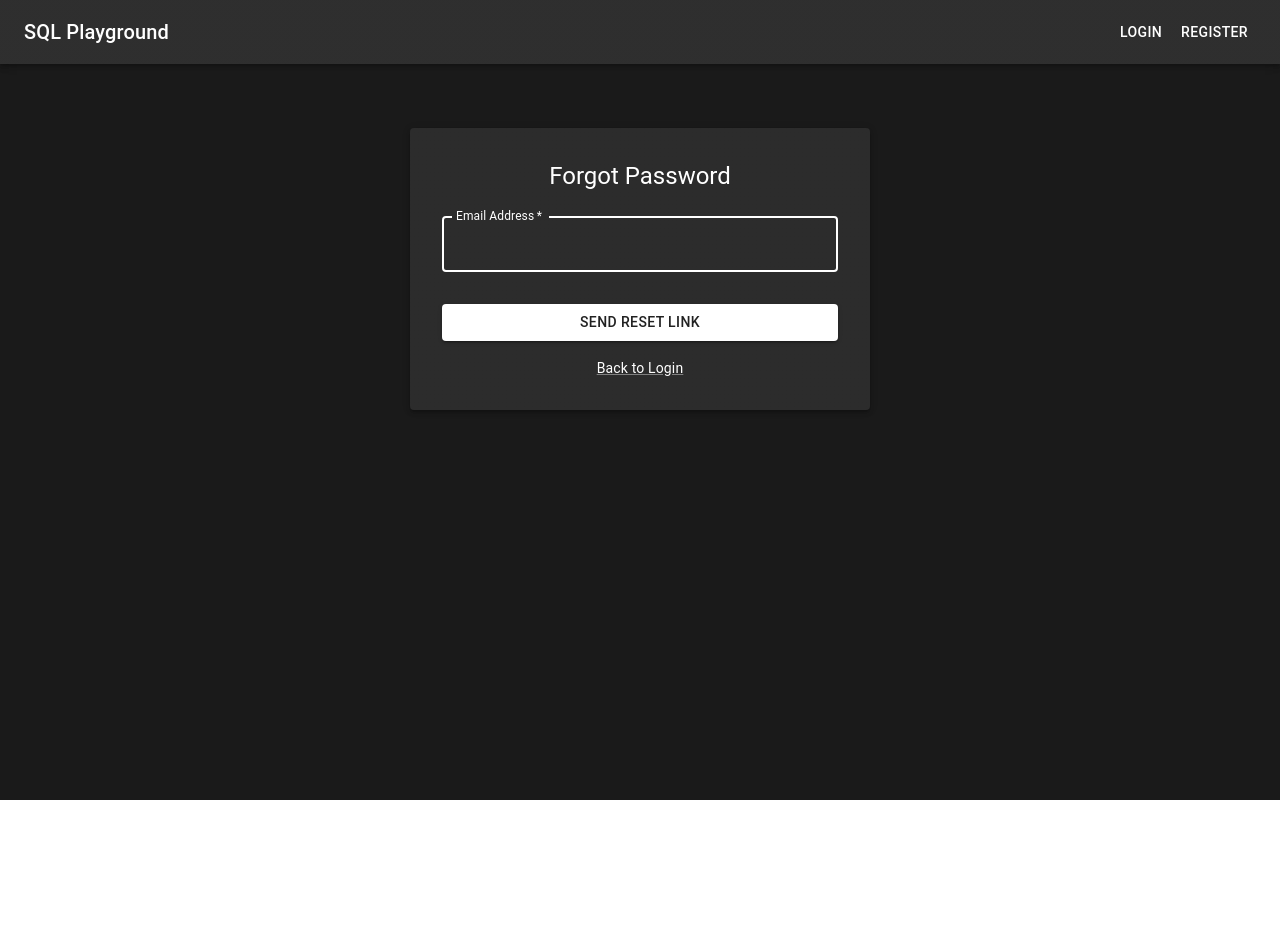
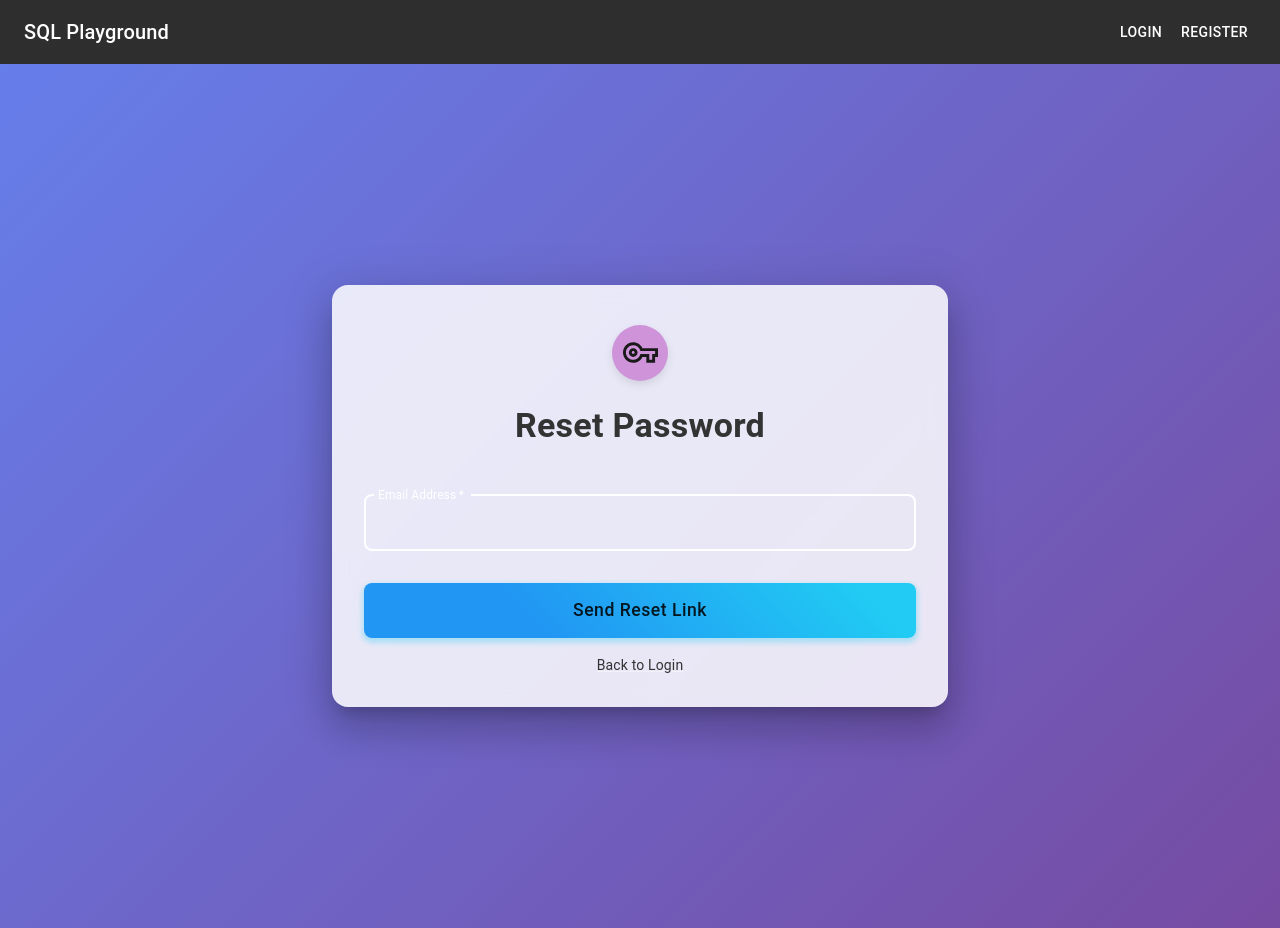
Before and after one commit to Harith-Y/SQL-Playground, a React (Create React App) app in the folder client/: page /forgotpassword in a window 1280 px wide. Before the commit the page ends 800 px from the top, so only its background shows below. Built offline with nearby package versions, Linux system fonts and the light colour scheme; no server answers.

Commit message:
Refactor authentication components to enhance UI consistency and user experience; update layout, styling, and add icons for Login, Register, and Forgot Password pages.

```diff
--- a/client/src/components/ForgotPassword.tsx
+++ b/client/src/components/ForgotPassword.tsx
@@ -1,16 +1,18 @@
 import React, { useState } from 'react';
 import { useNavigate } from 'react-router-dom';
 import {
-  Container,
   Box,
-  Typography,
   TextField,
   Button,
+  Typography,
+  Container,
   Paper,
+  Link,
   Alert,
-  Link,
+  Avatar,
 } from '@mui/material';
 import { sendPasswordReset } from '../services/firebase';
+import VpnKeyOutlinedIcon from '@mui/icons-material/VpnKeyOutlined';
 
 const ForgotPassword = () => {
   const navigate = useNavigate();
@@ -37,36 +39,78 @@ const ForgotPassword = () => {
   };
 
   return (
-    <Container component="main" maxWidth="xs">
     <Box
       sx={{
-          marginTop: 8,
+        minHeight: '100vh',
+        background: 'linear-gradient(135deg, #667eea 0%, #764ba2 100%)',
+        display: 'flex',
+        alignItems: 'center',
+        justifyContent: 'center',
+        py: 4,
+      }}
+    >
+      <Container maxWidth="sm">
+        <Box
+          sx={{
             display: 'flex',
             flexDirection: 'column',
             alignItems: 'center',
           }}
         >
           <Paper
-          elevation={3}
+            elevation={24}
             sx={{
               padding: 4,
               display: 'flex',
               flexDirection: 'column',
               alignItems: 'center',
               width: '100%',
+              borderRadius: 4,
+              background: 'rgba(255, 255, 255, 0.85)',
+              backdropFilter: 'blur(10px)',
+              transition: 'transform 0.3s ease-in-out',
+              '&:hover': {
+                transform: 'translateY(-5px)',
+              },
+              '& .MuiTypography-root': {
+                color: '#333',
+              },
+              '& .MuiInputLabel-root': {
+                color: '#333',
+              },
+              '& .MuiOutlinedInput-root': {
+                color: '#333',
+                '& fieldset': {
+                  borderColor: 'rgba(0, 0, 0, 0.23)',
+                },
+                '&:hover fieldset': {
+                  borderColor: 'primary.main',
+                },
+              },
             }}
           >
-          <Typography component="h1" variant="h5">
-            Forgot Password
+            <Avatar
+              sx={{
+                m: 1,
+                bgcolor: 'secondary.main',
+                width: 56,
+                height: 56,
+                boxShadow: '0 4px 8px rgba(0,0,0,0.1)',
+              }}
+            >
+              <VpnKeyOutlinedIcon fontSize="large" />
+            </Avatar>
+            <Typography component="h1" variant="h4" sx={{ mt: 2, mb: 3, fontWeight: 'bold' }}>
+              Reset Password
             </Typography>
             <Box component="form" onSubmit={handleSubmit} sx={{ mt: 1, width: '100%' }}>
               {error && (
-              <Alert severity="error" sx={{ mb: 2 }}>
+                <Alert severity="error" sx={{ mb: 2, borderRadius: 2 }}>
                   {error}
                 </Alert>
               )}
               {success && (
-              <Alert severity="success" sx={{ mb: 2 }}>
+                <Alert severity="success" sx={{ mb: 2, borderRadius: 2 }}>
                   {success}
                 </Alert>
               )}
@@ -81,12 +125,32 @@ const ForgotPassword = () => {
                 autoFocus
                 value={email}
                 onChange={(e) => setEmail(e.target.value)}
+                sx={{
+                  '& .MuiOutlinedInput-root': {
+                    borderRadius: 2,
+                    '&:hover fieldset': {
+                      borderColor: 'primary.main',
+                    },
+                  },
+                }}
               />
               <Button
                 type="submit"
                 fullWidth
                 variant="contained"
-              sx={{ mt: 3, mb: 2 }}
+                sx={{
+                  mt: 3,
+                  mb: 2,
+                  py: 1.5,
+                  borderRadius: 2,
+                  textTransform: 'none',
+                  fontSize: '1.1rem',
+                  background: 'linear-gradient(45deg, #2196F3 30%, #21CBF3 90%)',
+                  boxShadow: '0 3px 5px 2px rgba(33, 203, 243, .3)',
+                  '&:hover': {
+                    background: 'linear-gradient(45deg, #1976D2 30%, #1E88E5 90%)',
+                  },
+                }}
                 disabled={loading}
               >
                 {loading ? 'Sending...' : 'Send Reset Link'}
@@ -96,7 +160,13 @@ const ForgotPassword = () => {
                   component="button"
                   variant="body2"
                   onClick={() => navigate('/login')}
-                sx={{ cursor: 'pointer' }}
+                  sx={{
+                    cursor: 'pointer',
+                    color: 'primary.main',
+                    '&:hover': {
+                      textDecoration: 'underline',
+                    },
+                  }}
                 >
                   Back to Login
                 </Link>
@@ -105,6 +175,7 @@ const ForgotPassword = () => {
           </Paper>
         </Box>
       </Container>
+    </Box>
   );
 };
 
--- a/client/src/components/Login.tsx
+++ b/client/src/components/Login.tsx
@@ -8,8 +8,10 @@ import {
   Container,
   Paper,
   Link,
+  Avatar,
 } from '@mui/material';
 import { loginUser } from '../services/firebase';
+import LockOutlinedIcon from '@mui/icons-material/LockOutlined';
 
 const Login = () => {
   const navigate = useNavigate();
@@ -40,29 +42,71 @@ const Login = () => {
   };
 
   return (
+    <Box
+      sx={{
+        minHeight: '100vh',
+        background: 'linear-gradient(135deg, #667eea 0%, #764ba2 100%)',
+        display: 'flex',
+        alignItems: 'center',
+        justifyContent: 'center',
+        py: 4,
+      }}
+    >
       <Container maxWidth="sm">
         <Box
           sx={{
-          marginTop: 8,
             display: 'flex',
             flexDirection: 'column',
             alignItems: 'center',
           }}
         >
           <Paper
-          elevation={3}
+            elevation={24}
             sx={{
               padding: 4,
               display: 'flex',
               flexDirection: 'column',
               alignItems: 'center',
               width: '100%',
+              borderRadius: 4,
+              background: 'rgba(255, 255, 255, 0.85)',
+              backdropFilter: 'blur(10px)',
+              transition: 'transform 0.3s ease-in-out',
+              '&:hover': {
+                transform: 'translateY(-5px)',
+              },
+              '& .MuiTypography-root': {
+                color: '#333',
+              },
+              '& .MuiInputLabel-root': {
+                color: '#333',
+              },
+              '& .MuiOutlinedInput-root': {
+                color: '#333',
+                '& fieldset': {
+                  borderColor: 'rgba(0, 0, 0, 0.23)',
+                },
+                '&:hover fieldset': {
+                  borderColor: 'primary.main',
+                },
+              },
             }}
           >
-          <Typography component="h1" variant="h5">
-            Sign In
+            <Avatar
+              sx={{
+                m: 1,
+                bgcolor: 'secondary.main',
+                width: 56,
+                height: 56,
+                boxShadow: '0 4px 8px rgba(0,0,0,0.1)',
+              }}
+            >
+              <LockOutlinedIcon fontSize="large" />
+            </Avatar>
+            <Typography component="h1" variant="h4" sx={{ mt: 2, mb: 3, fontWeight: 'bold' }}>
+              Welcome Back
             </Typography>
-          <Box component="form" onSubmit={handleSubmit} sx={{ mt: 3, width: '100%' }}>
+            <Box component="form" onSubmit={handleSubmit} sx={{ mt: 1, width: '100%' }}>
               <TextField
                 margin="normal"
                 required
@@ -74,6 +118,14 @@ const Login = () => {
                 autoFocus
                 value={formData.email}
                 onChange={handleChange}
+                sx={{
+                  '& .MuiOutlinedInput-root': {
+                    borderRadius: 2,
+                    '&:hover fieldset': {
+                      borderColor: 'primary.main',
+                    },
+                  },
+                }}
               />
               <TextField
                 margin="normal"
@@ -86,9 +138,17 @@ const Login = () => {
                 autoComplete="current-password"
                 value={formData.password}
                 onChange={handleChange}
+                sx={{
+                  '& .MuiOutlinedInput-root': {
+                    borderRadius: 2,
+                    '&:hover fieldset': {
+                      borderColor: 'primary.main',
+                    },
+                  },
+                }}
               />
               {error && (
-              <Typography color="error" sx={{ mt: 2 }}>
+                <Typography color="error" sx={{ mt: 2, textAlign: 'center' }}>
                   {error}
                 </Typography>
               )}
@@ -96,7 +156,19 @@ const Login = () => {
                 type="submit"
                 fullWidth
                 variant="contained"
-              sx={{ mt: 3, mb: 2 }}
+                sx={{
+                  mt: 3,
+                  mb: 2,
+                  py: 1.5,
+                  borderRadius: 2,
+                  textTransform: 'none',
+                  fontSize: '1.1rem',
+                  background: 'linear-gradient(45deg, #2196F3 30%, #21CBF3 90%)',
+                  boxShadow: '0 3px 5px 2px rgba(33, 203, 243, .3)',
+                  '&:hover': {
+                    background: 'linear-gradient(45deg, #1976D2 30%, #1E88E5 90%)',
+                  },
+                }}
               >
                 Sign In
               </Button>
@@ -105,13 +177,28 @@ const Login = () => {
                   component="button"
                   variant="body2"
                   onClick={() => navigate('/forgotpassword')}
-                sx={{ cursor: 'pointer' }}
+                  sx={{
+                    cursor: 'pointer',
+                    color: 'primary.main',
+                    '&:hover': {
+                      textDecoration: 'underline',
+                    },
+                  }}
                 >
                   Forgot Password?
                 </Link>
               </Box>
               <Box sx={{ textAlign: 'center' }}>
-              <Link href="/register" variant="body2">
+                <Link
+                  href="/register"
+                  variant="body2"
+                  sx={{
+                    color: 'primary.main',
+                    '&:hover': {
+                      textDecoration: 'underline',
+                    },
+                  }}
+                >
                   Don't have an account? Sign Up
                 </Link>
               </Box>
@@ -119,6 +206,7 @@ const Login = () => {
           </Paper>
         </Box>
       </Container>
+    </Box>
   );
 };
 
```
Also changed, not shown: client/src/components/Register.tsx (+97 -10 lines). Lines whose indentation alone changed are shown as unchanged.
